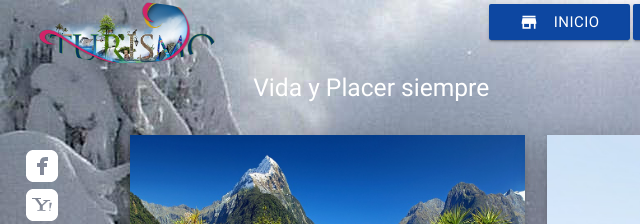
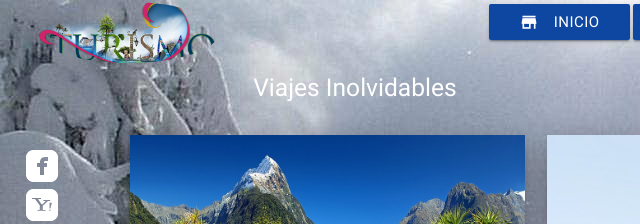
Before and after one commit to megacom776/frameword, a plain HTML site: page blogturismo/index.html in a window 1280 px wide. Shown: the top 224 px of the page, 0-640 px from the left. Drawn offline with nearby package versions, Linux system fonts and the light colour scheme.

Commit message:
modificamos titulo de viajes

```diff
--- a/blogturismo/index.html
+++ b/blogturismo/index.html
@@ -31,7 +31,7 @@
           </div>
         </div>
         <div class="col l12">
-            <h5 class="white-text">Vida y Placer siempre</h5>
+            <h5 class="white-text">Viajes Inolvidables</h5>
         </div>
       </div>
     </div>
```
